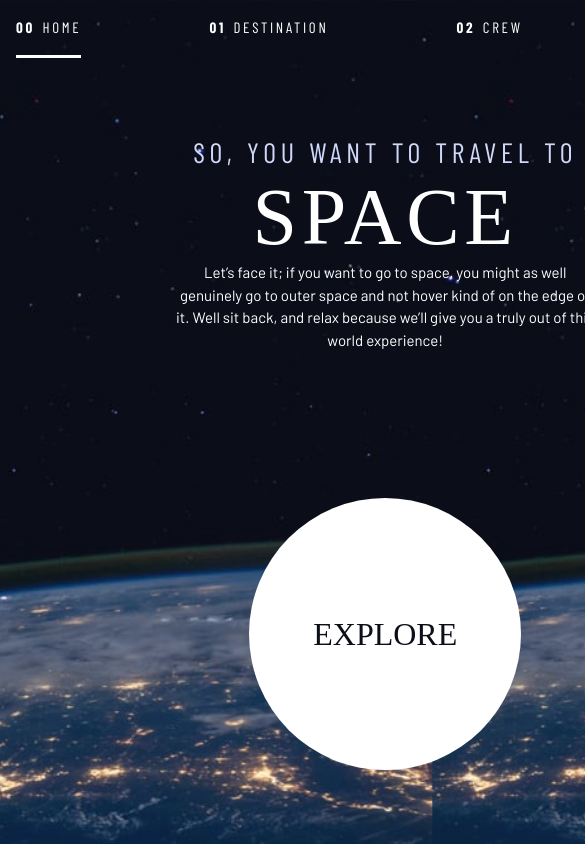
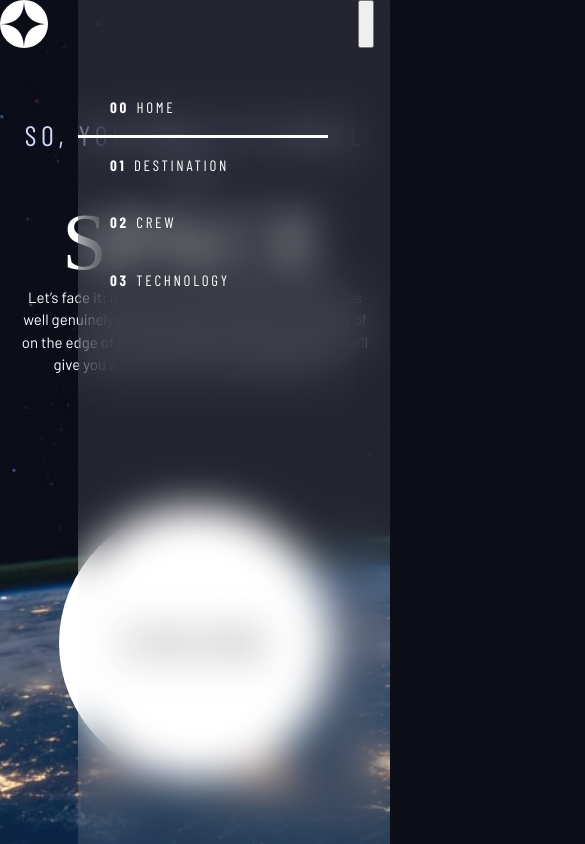
Before and after one commit to FoadSL/Space-Tourism, a plain HTML site: page index.html in a window 390 px wide. Shown: the top 844 px of the page, 585 px wide, since content can reach past the window. Drawn offline with nearby package versions, Linux system fonts and the light colour scheme; a web font is replaced by a local one.

Commit message:
Improved nav (mobile-first)

```diff
--- a/index.css
+++ b/index.css
@@ -335,12 +335,41 @@ select {
   transform: scale(1.5);
 }
 
+.primary-header {
+  position: relative;
+  display: flex;
+}
+
+.primary-header div {
+  flex: 1;
+}
+
+.mobile-nav-toggle {
+  z-index: 10000;
+}
+
 .primary-navigation {
-  --gap: 8rem;
+  /* --gap: 8rem; */
   --underline: 2rem;
   list-style: none;
   padding: 0;
   margin: 0;
+
+  position: absolute;
+  padding-top: 5rem;
+  right: 0;
+  top: 0;
+  width: 80%;
+  height: 100vh;
+  background-color: hsl(var(--color-white) / 0.1);
+  backdrop-filter: blur(20px);
+  backface-visibility: hidden;
+  z-index: 1000;
+}
+
+.primary-navigation li {
+  width: 80%;
+  padding-left: 2rem;
 }
 
 .primary-navigation a {
--- a/index.html
+++ b/index.html
@@ -33,8 +33,14 @@
           class="logo"
         />
       </div>
+      <button class="mobile-nav-toggle" aria-controls="primary-navigation">
+        <span class="sr-only" aria-expanded="false">Menu</span>
+      </button>
       <nav>
-        <ul class="primary-navigation underline-indicators flex">
+        <ul
+          id="primary-navigation"
+          class="primary-navigation underline-indicators"
+        >
           <li class="active">
             <a
               class="ff-sans-cond uppercase text-white letter-spacing-2"
```
